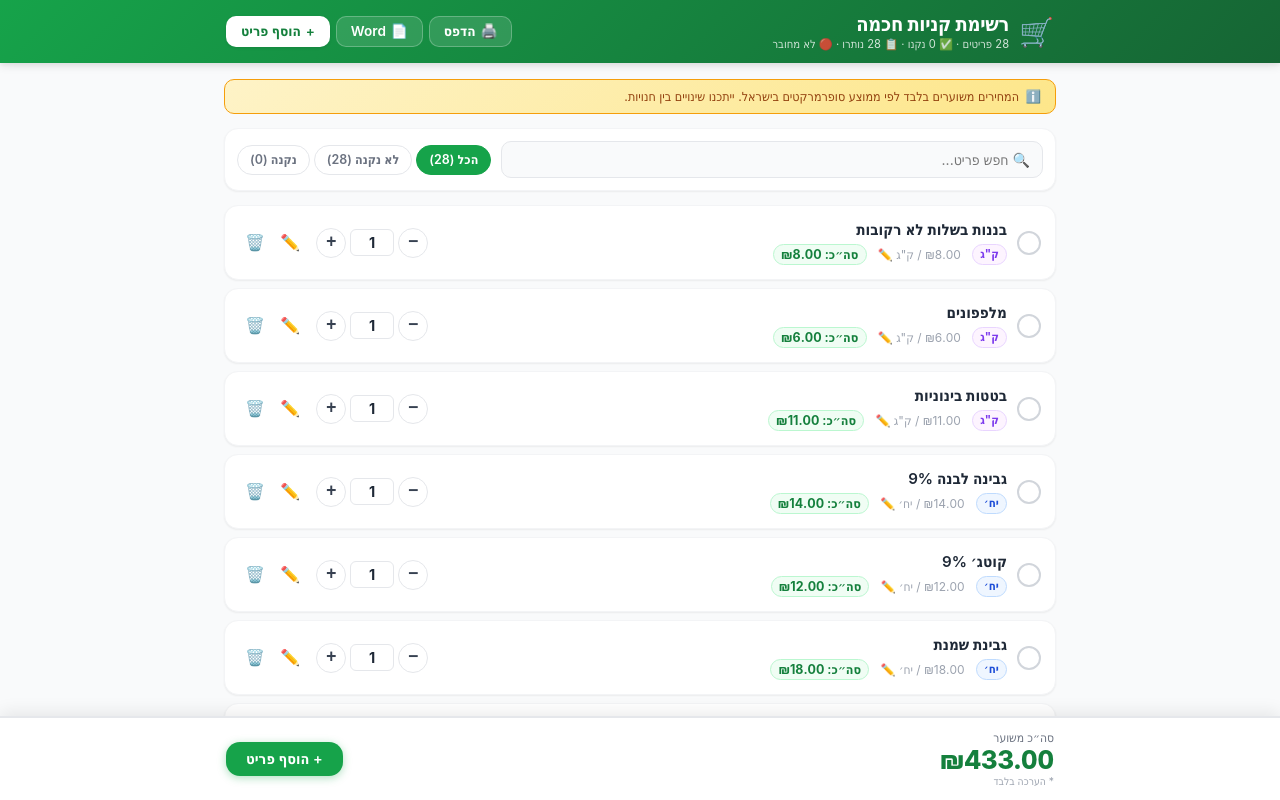
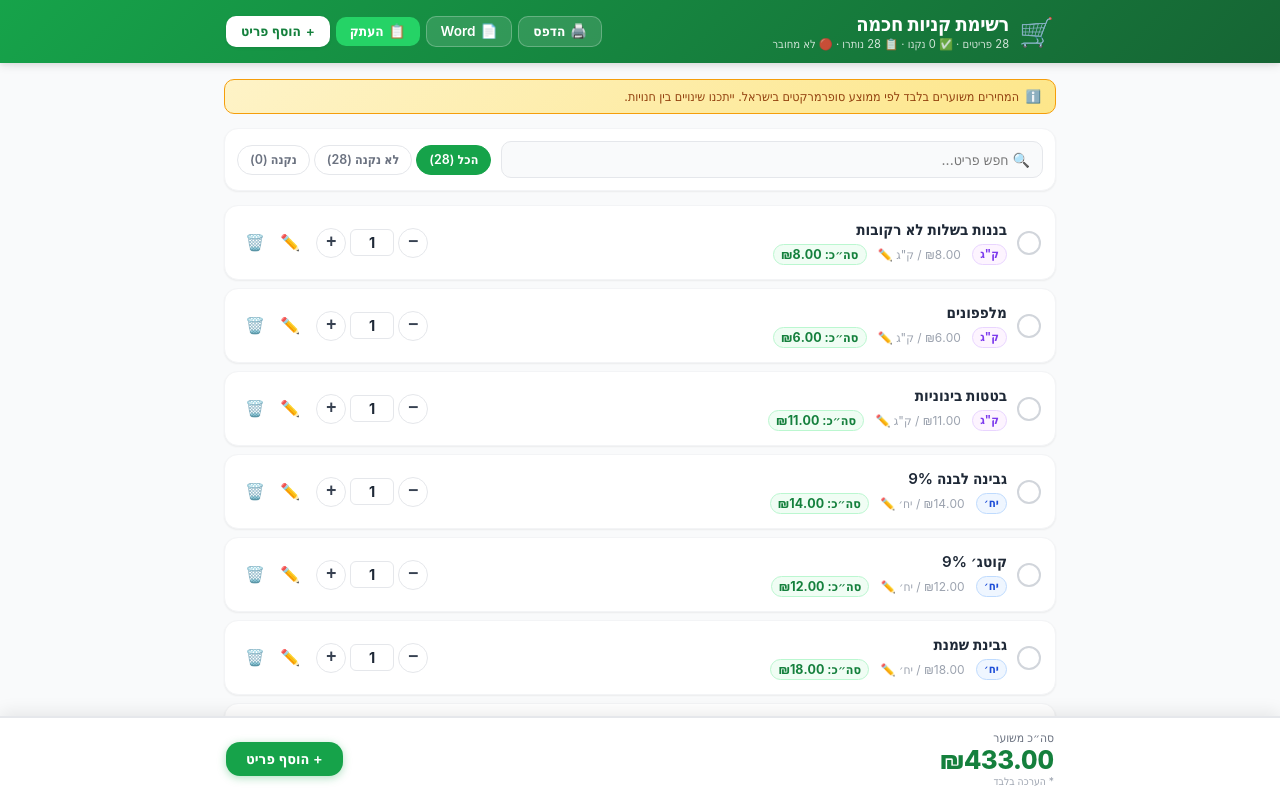
Before and after one commit to benjyalper/grocery-app, a React (Vite) app: page / in a window 1280 px wide. Shown: the top 800 px of the page. Built offline with nearby package versions, Linux system fonts and the light colour scheme; no server answers; the HTML template or start-up script is replaced by a standard one.

Commit message:
feat: add copy-to-clipboard button for WhatsApp sharing

```diff
--- a/src/App.jsx
+++ b/src/App.jsx
@@ -30,7 +30,8 @@ function App() {
   const [search, setSearch]         = useState('');
   const [showModal, setShowModal]   = useState(false);
   const [editingItem, setEditingItem] = useState(null);
-  const [wordLoading, setWordLoading] = useState(false);
+  const [wordLoading, setWordLoading]   = useState(false);
+  const [copyLabel, setCopyLabel]       = useState('העתק');
   // 'idle' | 'loading' | 'ok' | 'offline'
   const [dbStatus, setDbStatus]     = useState('idle');
 
@@ -162,6 +163,41 @@ function App() {
   // ─── Print & Word ─────────────────────────────────────────────
   const handlePrint = () => window.print();
 
+  // ─── Copy as plain text (WhatsApp-friendly) ───────────────────
+  const handleCopy = async () => {
+    const activeItems = items.filter((i) => i.quantity > 0);
+    const dateStr = new Date().toLocaleDateString('he-IL', {
+      year: 'numeric', month: 'long', day: 'numeric',
+    });
+
+    const lines = [
+      `🛒 רשימת קניות — ${dateStr}`,
+      '',
+      ...activeItems.map((i) => {
+        const check = i.completed ? '✅' : '🔲';
+        const qty   = `${i.quantity} ${i.unit || 'יח׳'}`;
+        return `${check} ${i.name} — ${qty}`;
+      }),
+    ];
+
+    try {
+      await navigator.clipboard.writeText(lines.join('\n'));
+      setCopyLabel('✓ הועתק!');
+      setTimeout(() => setCopyLabel('העתק'), 2200);
+    } catch {
+      // Fallback for browsers/iOS that block clipboard without interaction
+      const ta = document.createElement('textarea');
+      ta.value = lines.join('\n');
+      ta.style.cssText = 'position:fixed;opacity:0;';
+      document.body.appendChild(ta);
+      ta.focus(); ta.select();
+      document.execCommand('copy');
+      document.body.removeChild(ta);
+      setCopyLabel('✓ הועתק!');
+      setTimeout(() => setCopyLabel('העתק'), 2200);
+    }
+  };
+
   const handleWordExport = async () => {
     setWordLoading(true);
     try   { await exportToWord(items); }
@@ -212,6 +248,13 @@ function App() {
               title="הורד מסמך Word"
             >
               <span>📄</span><span className="btn-label">{wordLoading ? '...' : 'Word'}</span>
+            </button>
+            <button
+              className={`btn ${copyLabel.startsWith('✓') ? 'btn-copied' : 'btn-whatsapp'}`}
+              onClick={handleCopy}
+              title="העתק רשימה לוואטסאפ"
+            >
+              <span>📋</span><span className="btn-label">{copyLabel}</span>
             </button>
             <button className="btn btn-white" onClick={openAdd}>
               <span>+</span><span className="btn-label">הוסף פריט</span>
--- a/src/index.css
+++ b/src/index.css
@@ -189,6 +189,19 @@ body {
 }
 .btn-ghost:hover {
   background: rgba(255,255,255,0.22);
+}
+.btn-whatsapp {
+  background: #25D366;
+  color: white;
+  border: none;
+}
+.btn-whatsapp:hover {
+  background: #1ebe5d;
+}
+.btn-copied {
+  background: #d1fae5;
+  color: #065f46;
+  border: 1.5px solid #6ee7b7;
 }
 
 .btn-cancel {
```
